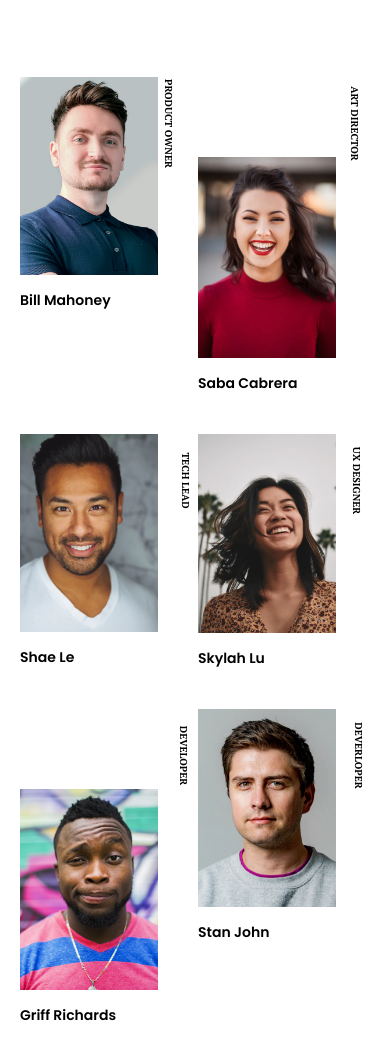
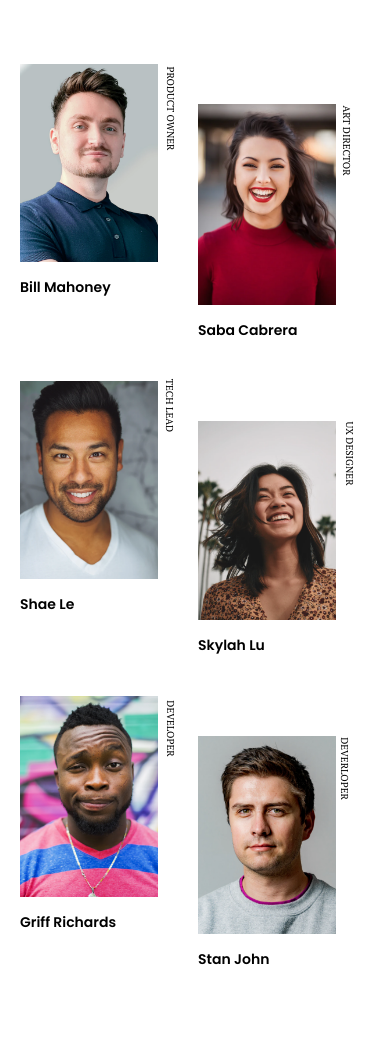
Before and after one commit to renancaldasdev/My-Team-Page, a plain HTML site: page index.html in a window 390 px wide. Shown: the part 242-1289 px from the top of the page. Drawn offline with Linux system fonts and the light colour scheme.

Commit message:
style: responsividade 375px

```diff
--- a/assets/css/styles.css
+++ b/assets/css/styles.css
@@ -1,4 +1,4 @@
-@import url('https://fonts.googleapis.com/css2?family=Montserrat&family=PT+Serif:wght@400;700&family=Poppins:wght@400;600&display=swap');
+@import url('https://fonts.googleapis.com/css2?family=Montserrat&family=PT+Serif:wght@400;600;700&family=Poppins:wght@400;600&display=swap');
 
 *{
   margin: 0;
@@ -64,6 +64,7 @@ main{
 .images-team{
   display: flex;
   gap: 17rem;
+  flex-wrap: wrap;
 }
 
 .images-team--people{
@@ -74,7 +75,6 @@ main{
 .images-team--people img{
   max-width: 23.8rem;
   margin-bottom: 1.5rem;
-  position: relative;
 }
 
 .images-team p{
@@ -87,31 +87,30 @@ main{
 .down{
   padding-top: 8rem;
 }
-.images-team span:nth-child(odd){
-  display: block;
+
+.images-team--people span{
   font-family: var(--font-primary);
-  font-weight: 700;
+  font-weight: 400;
   font-size: 1.2rem;
   line-height: 1.6rem;
   text-transform: uppercase;
   transform: rotate(90deg);
-
   position: absolute;
-  top: 44px;
+  top: 40px;
   right: -70px;
 }
 
-.images-team span:nth-child(even){
+.images-team--people:nth-child(2) span,
+.images-team--people:nth-child(5) span{
   display: block;
   font-family: var(--font-primary);
-  font-weight: 700;
+  font-weight: 400;
   font-size: 1.2rem;
   line-height: 1.6rem;
   text-transform: uppercase;
   transform: rotate(90deg);
-
   position: absolute;
-  top: 110px;
+  top: 120px;
   right: -70px;
 }
 
@@ -130,6 +129,23 @@ footer{
   .container{
     padding: 40px 20px;
   }
+
+  header{
+    flex-wrap: wrap;
+  }
+
+  header h1{
+    font-size: 3.6rem;
+    line-height: 4.8rem;
+    margin-bottom: 3.8rem;
+  }
+
+  header p{
+    font-size: 1.4rem;
+    line-height: 2.1rem;
+  }
+
+
   .images-team{
     flex-wrap: wrap;
     justify-content: flex-start;
@@ -145,17 +161,50 @@ footer{
     line-height: 2.1rem;
   }
 
-  .images-team span:nth-child(odd){
+  .images-team--people span{
     font-size: 1rem;
     line-height: 1.3rem;
-    top: 40px;
+  }
+
+  .images-team--people:nth-child(1) span{
+    top: 38px;
     right: -55px;
   }
 
-  .images-team span:nth-child(even){
+  .images-team--people:nth-child(2) span{
+    top: 70px;
+    right: -45px;
     font-size: 1rem;
     line-height: 1.3rem;
-    top: 110px;
-    right: -55px;
+  }
+
+  .images-team--people:nth-child(3) span{
+    top: 18px;
+    right: -38px;
+  }
+
+  .images-team--people:nth-child(4) span{
+    top: 66px;
+    right: -45px;
+  }
+
+  .images-team--people:nth-child(5) span{
+    top: 26px;
+    right: -40px;
+    font-size: 1rem;
+    line-height: 1.3rem;
+  }
+
+  .images-team--people:nth-child(6) span{
+    top: 66px;
+    right: -40px;
+  }
+
+  .down{
+    padding-top: 0rem;
+  }
+
+  .images-team--people:nth-child(even){
+    padding-top: 4rem;
   }
 }
```
